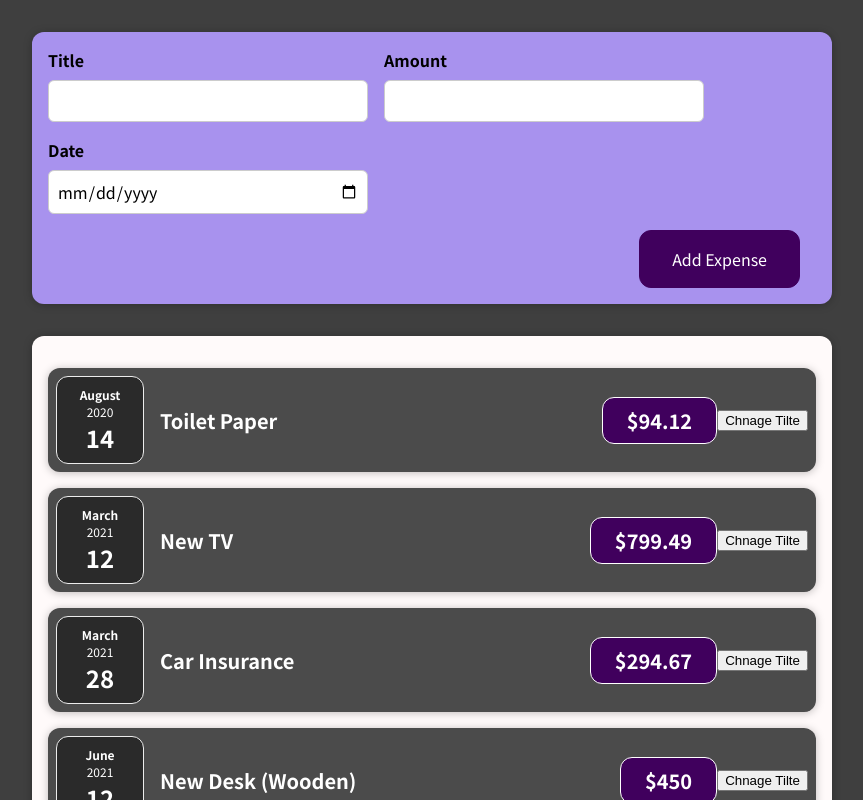
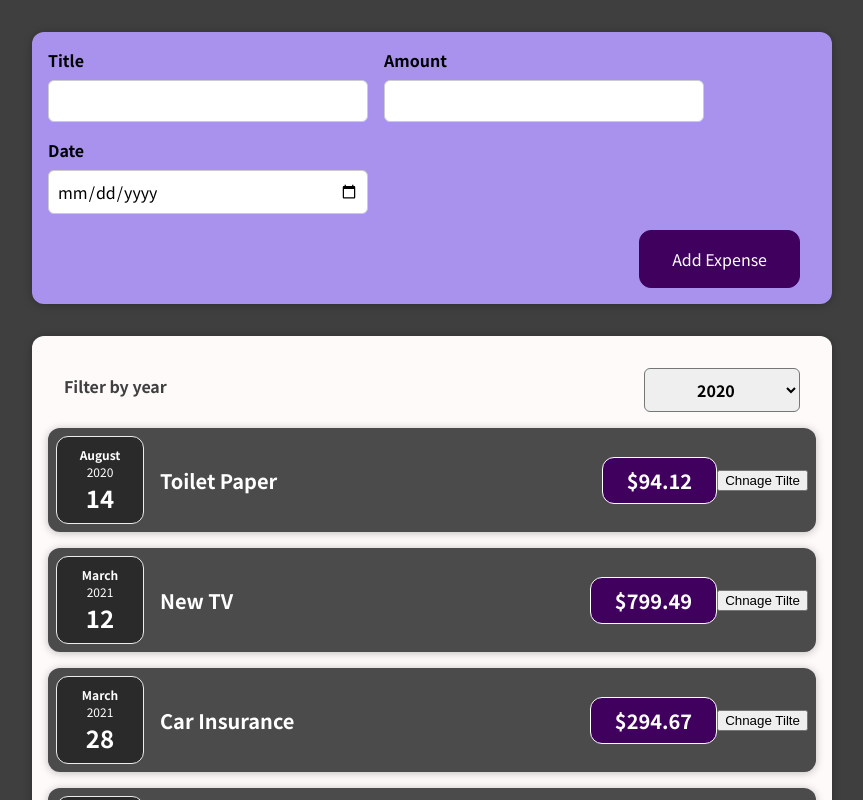
Before and after one commit to rrmandeep/expensesapp, a React (Create React App) app: page / in a window 1280 px wide. Shown: the top 800 px of the page, without its empty margins (208-1071 px from the left). Built offline with nearby package versions, Linux system fonts and the light colour scheme.

Commit message:
Add filter component

```diff
--- a/src/components/Expenses/Expense.js
+++ b/src/components/Expenses/Expense.js
@@ -1,7 +1,8 @@
-import React from 'react';
+import React, {useState} from 'react';
 import ExpenseItem from './ExpenseItem'
+import Card from "../UI/Card"
+import ExpensesFilter from './ExpensesFilter';
 import './Expense.css'
-import Card from "../UI/Card"
 
 const Expense = (props) => {
 
@@ -9,10 +10,19 @@
     return (<ExpenseItem title={ei.title} date={ei.date} amount={ei.amount}></ExpenseItem>)
   })
 
+  const [yearselected, setSelectedYear] = useState("2020");
+
+  const getYear = (selectedyear) => {
+    setSelectedYear(selectedyear)
+    //console.log(selectedyear)
+  }
   return(
-    <Card className="expenses">
-      {expenseItems}
-    </Card>
+    <div>
+      <Card className="expenses">
+        <ExpensesFilter selected={yearselected} onSelectYear={getYear} />
+        {expenseItems}
+      </Card>
+    </div>
   )
 }
 
--- /dev/null
+++ b/src/components/Expenses/ExpensesFilter.css
@@ -0,0 +1,24 @@
+.expenses-filter {
+  color: #3f3f3f;
+  padding: 0 1rem;
+}
+
+.expenses-filter__control {
+  display: flex;
+  width: 100%;
+  align-items: center;
+  justify-content: space-between;
+  margin: 1rem 0;
+}
+
+.expenses-filter label {
+  font-weight: bold;
+  margin-bottom: 0.5rem;
+}
+
+.expenses-filter select {
+  font: inherit;
+  padding: 0.5rem 3rem;
+  font-weight: bold;
+  border-radius: 6px;
+}
--- /dev/null
+++ b/src/components/Expenses/ExpensesFilter.js
@@ -0,0 +1,25 @@
+import React from 'react';
+import './ExpensesFilter.css'
+const ExpensesFilter = (props) => {
+
+  const pickYear = (event) => {
+    props.onSelectYear(event.target.value)
+  };
+
+  return (
+    <div className='expenses-filter'>
+      <div className='expenses-filter__control'>
+        <label>Filter by year</label>
+        <select value={props.selected} onChange={pickYear}>
+          <option value='2022'>2022</option>
+          <option value='2021'>2021</option>
+          <option value='2020'>2020</option>
+          <option value='2019'>2019</option>
+        </select>
+      </div>
+    </div>
+  );
+}
+
+
+export default ExpensesFilter;
```
